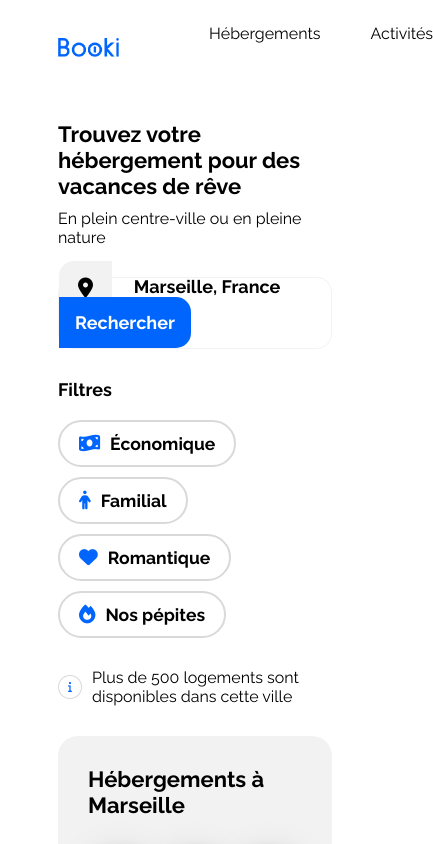
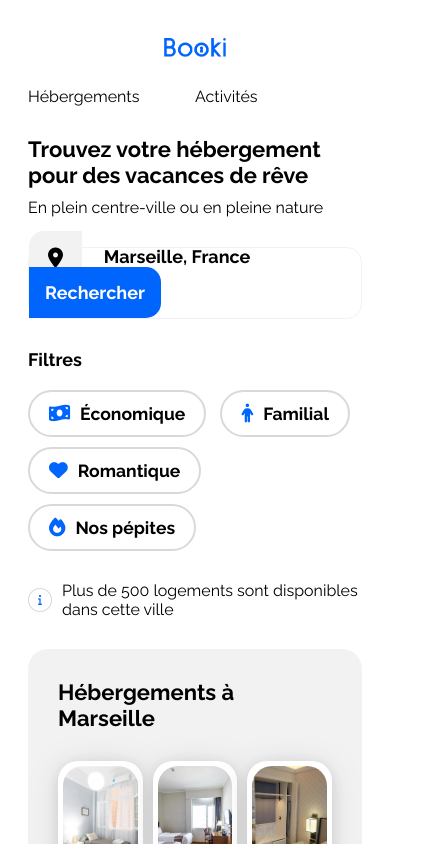
Before and after one commit to ALH83/OpenclassroomsProject, a plain HTML site: page index.html in a window 390 px wide. Shown: the top 844 px of the page, 433 px wide, since content can reach past the window. Drawn offline with Linux system fonts and the light colour scheme.

Commit message:
small devices : header html

```diff
--- a/css/style.css
+++ b/css/style.css
@@ -439,5 +439,52 @@ footer section {
 
 /* Small devices (phones, less than 768px) */
 @media (max-width: 767.98px) {
-    /* ... */
+
+    .main-container{
+        padding: 0 20px;
+    }
+
+    header {
+        display: flex;
+        flex-direction: column;
+    }
+
+    .logo {
+        display:flex;
+        justify-content: center;
+    }
+
+    nav{
+        display: flex;
+    }
+
+    nav li{
+        flex: 1;
+    }
+
+    .menu {
+        flex: 1;
+        margin: 0;
+        padding-left: 0;
+        justify-content: space-around;
+
+    }
+
+    .menu a {
+        margin-left: inherit;
+        padding-bottom: 15px;
+    }
+
+    .menu li:hover {
+        border-width: 100%;
+        border-bottom: 2px solid #0065FC;
+        color: #0065FC;
+    }
+
+    .menu a:hover {
+        border: inherit
+        ;
+    }
+
+
 }
```
